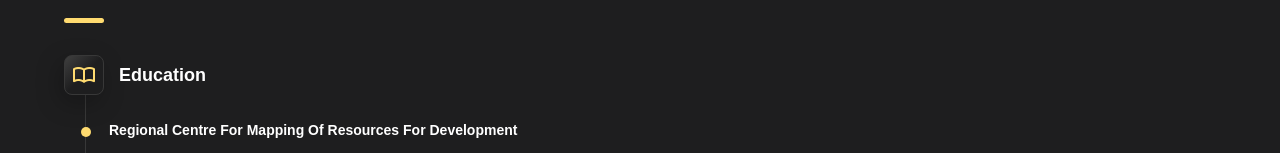
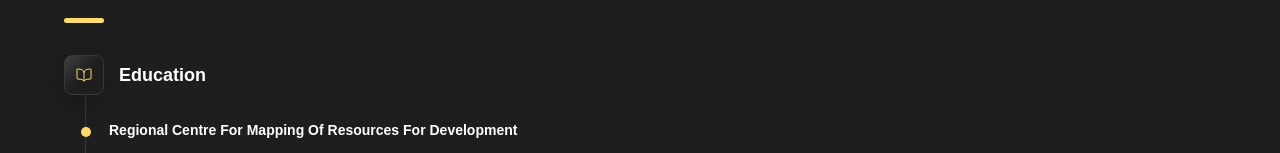
Before and after one commit to MugoJames/Mugo-s-Portofolio, a React (Vite) app: page /resume in a window 1280 px wide. Shown: the part 192-345 px from the top of the page. Built offline with nearby package versions, Linux system fonts and the light colour scheme.

Commit message:
feat:Did some changes in Resume

```diff
--- a/src/Components/Resume.jsx
+++ b/src/Components/Resume.jsx
@@ -1,5 +1,6 @@
 import React from 'react';
 import { FaMedal } from "react-icons/fa6";
+import { IoBookOutline } from "react-icons/io5";
 
 function Resume() {
   return (
@@ -14,7 +15,7 @@ function Resume() {
         <div className='text-white flex items-center gap-[15px] mb-[25px] relative'>
           <div className='bg-border-gradient-onyx text-orange-yellow-crayola w-[40px] h-[40px]
                           text-[16px] p-1 border border-jet rounded-[8px] shadow-shadow-1 flex items-center justify-center'>
-            <span className="material-symbols-outlined">import_contacts</span>
+                <IoBookOutline/>
           </div>
           <h3 className='text-[18px] capitalize'>Education</h3>
         </div>
```
